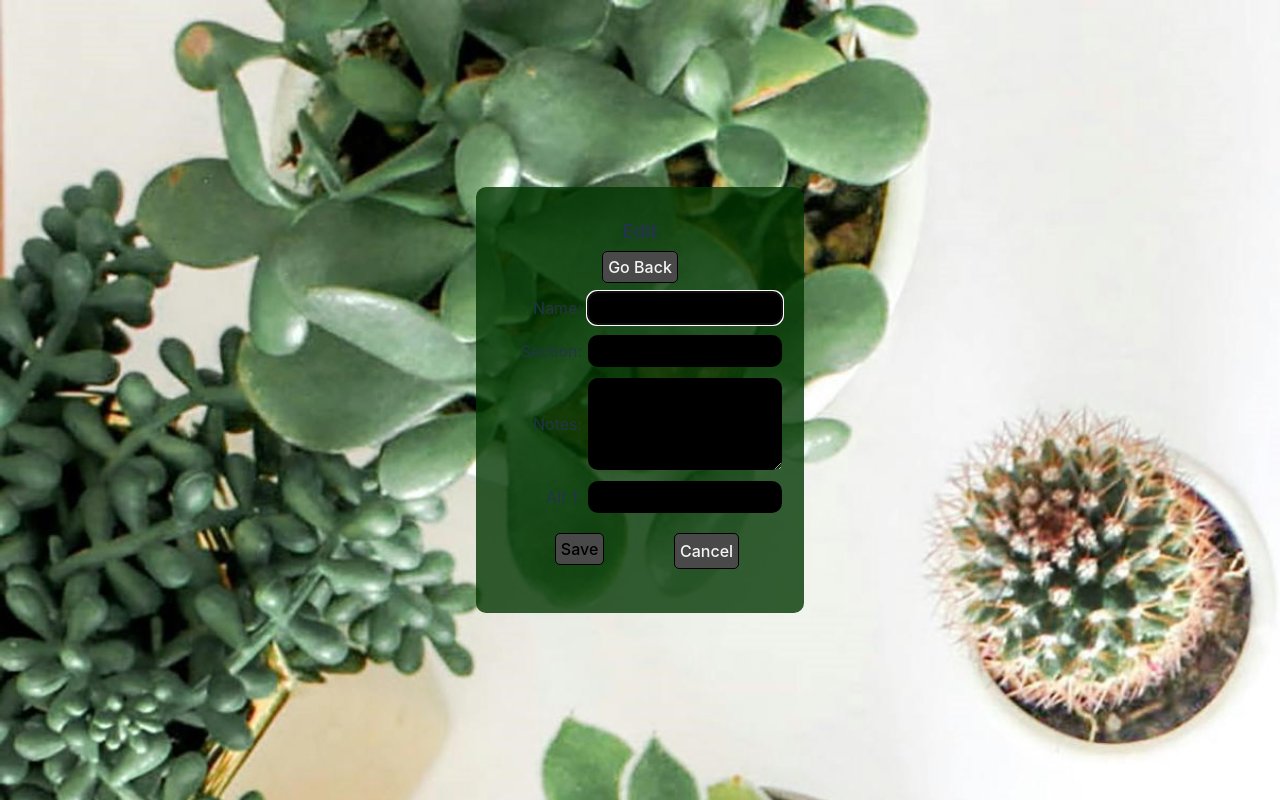
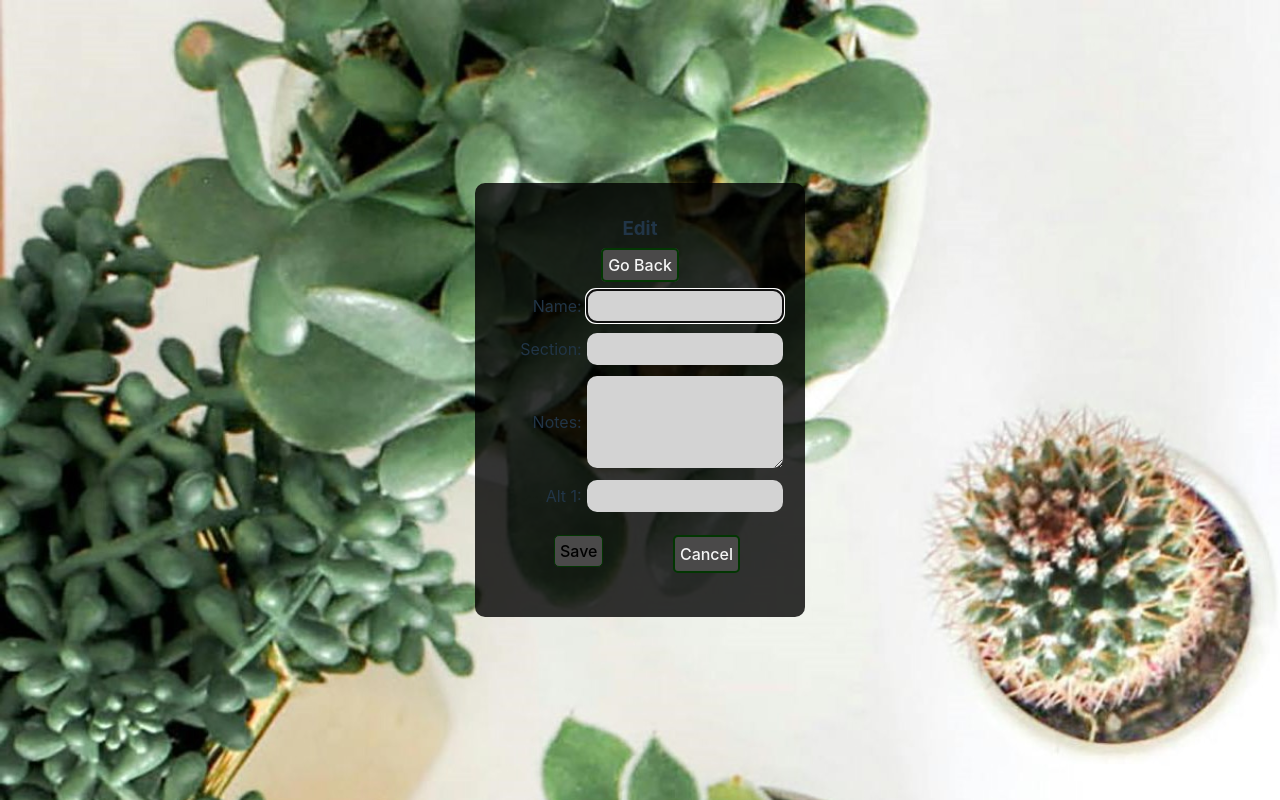
Before and after one commit to AngelaWebbDev/Shopping_list, a React (Vite) app in the folder client/: page /edit/1 in a window 1280 px wide. Built offline with nearby package versions, Linux system fonts and the light colour scheme; no server answers.

Commit message:
changes div backgrounds to black

```diff
--- a/client/src/App.css
+++ b/client/src/App.css
@@ -1,3 +1,13 @@
+/* COLOR SCHEME
+dark gray rgb(74, 73, 73)
+dark green rgba(2, 54, 2)
+whitesmoke
+black
+darkslategray
+lightgray
+lightgreen
+*/
+
 #root {
   max-width: 100%;
   margin: 5px;
@@ -17,14 +27,18 @@ body{
 }
 button{
   border-radius: 5px;
-  background-color: rgb(74, 73, 73);border: 1px solid black;
+  background-color: rgb(74, 73, 73);
+  border: 1px solid rgba(2, 54, 2);
   padding: 5px;
   height:fit-content;
   width:fit-content;
+  margin-top:3px;
 }
 h1{
   color:whitesmoke;
-  background-color: rgba(0, 0, 0, 0.9);
+  background-color: black;
+  border-top:2px darkslategray solid;
+  border-bottom: 2px darkslategray solid;
   padding: 2%;
   font-weight: 500;
   margin: 0;
@@ -35,7 +49,8 @@ h3{
   margin:3%;
 }
 input, textarea{
-  background-color:  black;
+  background-color:  lightgray;
+  color: black;
   padding:3%;
   margin:2%;
   border-radius: 10px;
@@ -54,28 +69,28 @@ p{
   margin-bottom:2px;
 }
 table, tr{
-    border: 1px solid;
+    border: 1px solid darkslategray;
     border-collapse: collapse;
-  border-color: black;
+    /* border-color: darkslategray; */
 }
 table{
   width:90%;
   width:fixed;
-  background-color: rgba(2, 54, 2, 0.8);
+  background-color: rgba(0, 0, 0, 0.9);
 }
 td{
   padding:0 1%;
   word-wrap:normal;
 }
 thead{
-  border-bottom:3px rgb(19, 54, 1) solid;
+  border-bottom:1px lightgray dotted;
 }
 
 /**********************************************************
                                             IDs
 **********************************************************/
 #addItemForm{
-  background-color: rgba(2,54,2,0.8);
+  background-color: darkslategray;
   padding: 2% 0;
   display: flex;
   justify-content:space-evenly;
@@ -86,12 +101,12 @@ thead{
 #check{
   padding:2% 0 0 0;
 }
-#edit{
+/* #edit{
   font-size: 1.25rem;
   color:white;
-}
-#edit:hover{
-  color:blue;
+} */
+#editBtn:hover{
+  color:lightgreen;
 }
 #editBtn{
   border:none;
@@ -104,23 +119,25 @@ thead{
 }
 #editForm{
   margin: 7px;
-  /* padding:2px; */
   flex:2;
   display:inline-block;
   text-align:left;
   width:100%;
 }
-#EditItemComponentArea{
-  background-color: rgba(2,54,2);
-}
 #editItemPage{
   padding:7%;
   border-radius: 10px;
   display:inline-block;
-  background-color: rgba(2, 54, 2, 0.8);
+  background-color: rgba(0, 0, 0, 0.8);
 }
 #editTitle{
   flex:1;
+  margin-bottom: 10px;
+}
+#gobackBtn{
+  padding:0 2px;
+  font-weight: 200;
+  font-size: .8rem;
 }
 #inputLeft{
   display:flex;
@@ -129,7 +146,8 @@ thead{
 }
 #itemName{
   font-weight:bold;
-  font-size:1.1rem; text-decoration:underline;
+  font-size:1.1rem;
+  text-decoration:underline;
 }
 #itemNotes{
   word-wrap:normal;
@@ -143,7 +161,7 @@ thead{
   display:flex;
   flex-direction:column;
   align-items: center;
-  padding:0;
+  padding: 0;
 }
 #whiteCheckbox{
   height:15px;
@@ -152,6 +170,8 @@ thead{
   display:flex;
   justify-content: space-around;
   align-items: center;
+  border-radius: 50%;
+  margin-top:4px;
 }
 #whiteCheckbox:hover{
   cursor: pointer;
@@ -200,11 +220,13 @@ thead{
 }
 .lookLikeBtn{
   border-radius: 5px;
-  background-color: rgb(74, 73, 73);border: 1px solid black;
+  background-color: rgb(74, 73, 73);
+  border: 2px solid rgba(2, 54, 2);
   padding: 5px;
   height:fit-content;
   width:fit-content;
   color:whitesmoke;
+  margin-top:3px;
 }
 .lookLikeBtn:hover{
   border: 1px white solid;
```
